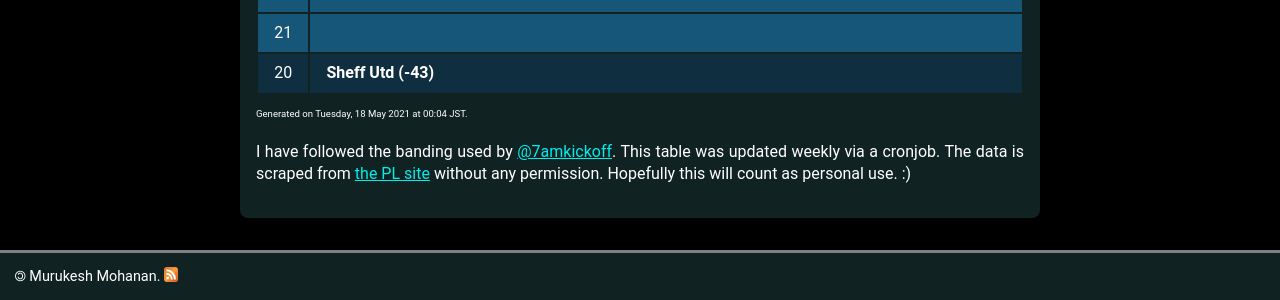
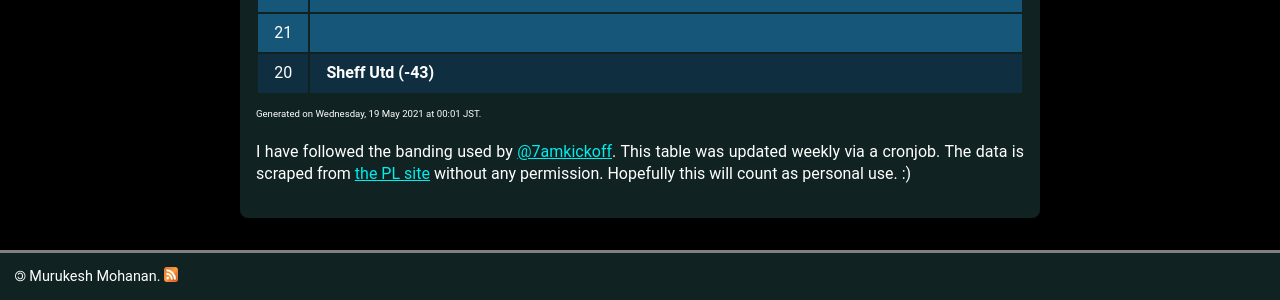
Before and after one commit to muru/muru.github.io, a Jekyll site: the page built from resources.md, in a window 1280 px wide and 900 px high, scrolled down 3463 px. Shown: the part 514-814 px from the top of the window. Built offline with Jekyll 4.4.1, drawn with Linux system fonts in a browser that asks for light colours; some web fonts are replaced.

Commit message:
updated cann-table: Wed 19 May 00:01:46 JST 2021

```diff
--- a/cann-table.html
+++ b/cann-table.html
@@ -341,4 +341,4 @@
 		</td>
  	</tr>
 </table>
-<span id="cann-gen-note"> Generated on  Tuesday, 18 May 2021 at 00:04 JST. </span>
+<span id="cann-gen-note"> Generated on  Wednesday, 19 May 2021 at 00:01 JST. </span>
```
